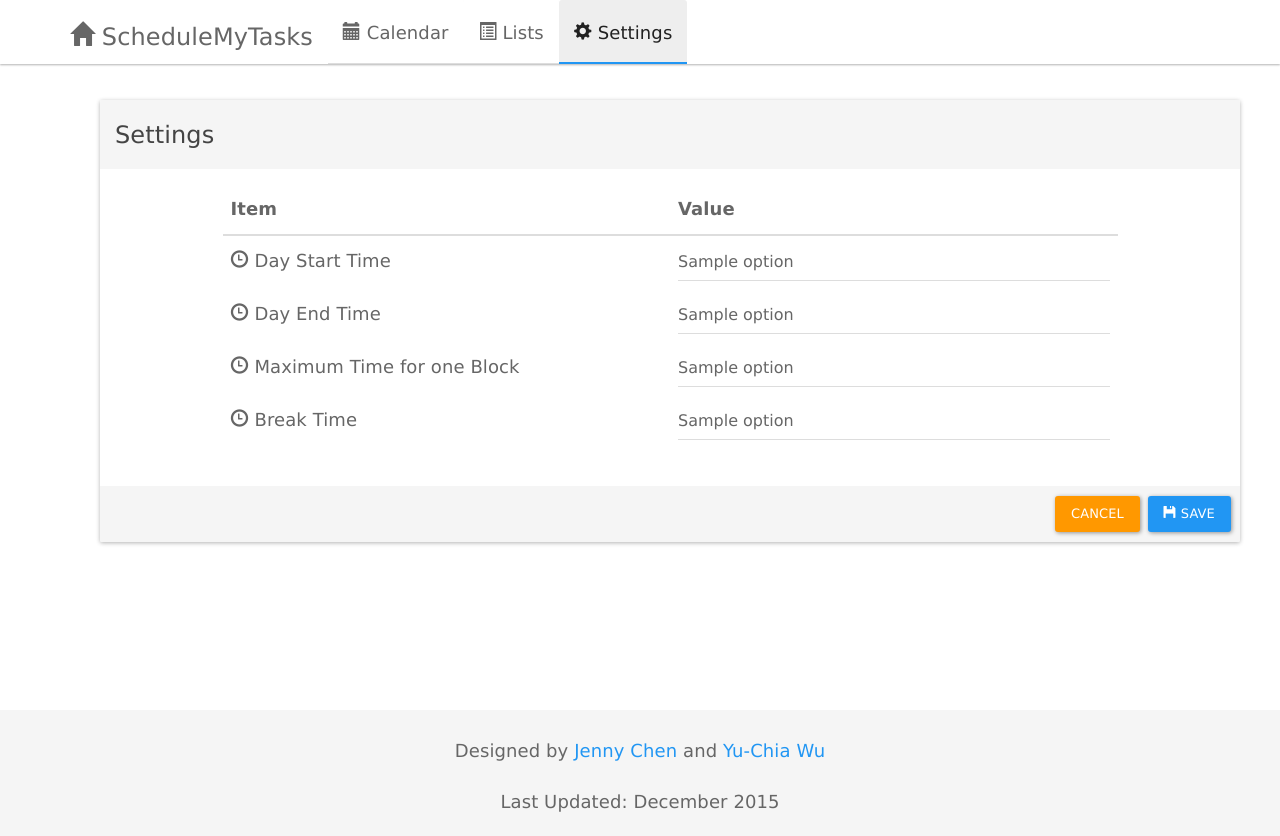
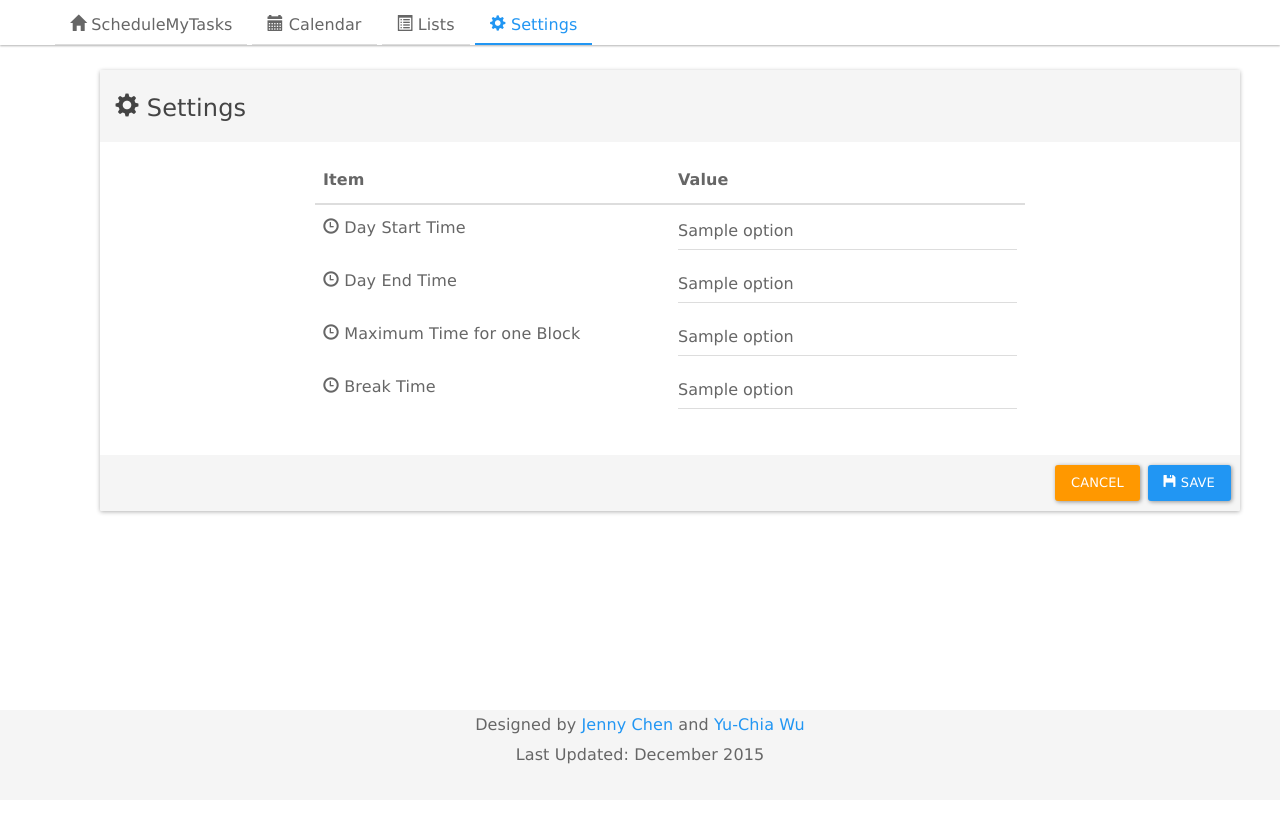
Before and after one commit to gges5110/ScheduleMyTasks, a Python web app: template templates/settings.html in a window 1280 px wide. After the commit the page ends 764 px from the top, so only its background shows below. Run offline with Jinja, Linux system fonts and the light colour scheme; the template is opened without the code that fills it: most values are stand-ins (such as "Sample title", 1, 10 or a date in 2020); some libraries are stand-ins or nearby versions.

Commit message:
add footer

```diff
--- a/bootstrap/css/theme.css
+++ b/bootstrap/css/theme.css
@@ -1,11 +1,16 @@
-* {
-  margin: 0;
+.navbar-nav > li > a, .navbar-brand {
+    padding-top:10px !important; padding-bottom:0 !important;
+    height: 45px;
+}
+.navbar {min-height:45px !important;}
+
+a.navbar-brand {
+  font-size: 16px;
+  /*margin-right: 200px;*/
 }
 
-body {
-  padding: 0;
-  font-family: "Lucida Grande",Helvetica,Arial,Verdana,sans-serif;
-  font-size: 18px;
+li.nav_li {
+  margin-right: 20px;
 }
 
 .table-borderless td, .table-borderless th {
@@ -153,16 +158,48 @@ body {
 .scrollbar-inner > .scroll-element.scroll-x.scroll-scrolly_visible .scroll-element_size { left: -12px; }
 .scrollbar-inner > .scroll-element.scroll-y.scroll-scrollx_visible .scroll-element_size { top: -12px; }
 
+body {
+  font-family: "Lucida Grande",Helvetica,Arial,Verdana,sans-serif;
+  font-size: 16px;
+}
+
 html, body {
+  padding: 0;
   height: 100%;
-  width: 100%;
+  /*width: 100%;*/
 }
 
 .wrapper {
   min-height: 100%;
-  height: auto;
-  height: 100%;
-  margin: 0 auto -90px;
+  position:relative;
+  /*height: 100%;*/
+  /*margin: 0 auto -90px;*/
+}
+
+.footer {
+    /*clear: both;*/
+    /*position: relative;*/
+    text-align: center;
+    background-color: #f5f5f5;
+    position: absolute;
+    width: 100%;
+    height: 90px;
+    bottom: 0;
+    left: 0;
+}
+
+/*#footer {
+	background:#ffab62;
+	width:100%;
+	height:100px;
+	position:absolute;
+	bottom:0;
+	left:0;
+}*/
+
+
+#intelligent_gap {
+    margin-top: 40px;
 }
 
 #nprogress  {
@@ -173,19 +210,3 @@ html, body {
   border: 1px solid;
   border-radius: 15px;
 }
-
-.footer {
-    clear: both;
-    position: relative;
-    text-align: center;
-    background-color: #f5f5f5;
-    padding-top: 24px;
-}
-
-#intelligent_gap {
-    margin-top: 40px;
-}
-
-#container {
-  margin-top: 30px;
-}
--- a/templates/base.html
+++ b/templates/base.html
@@ -51,11 +51,11 @@
     </head>
 
     <body>
-        <div class="wrapper scrollbar-inner">
+        <div class="wrapper">
             <!-- Fixed navbar -->
             <nav class="navbar navbar-default navbar-fixed-top">
                 <div class="container">
-                    <div class="navbar-header">
+                    <!-- <div class="navbar-header">
                         <button type="button" class="navbar-toggle collapsed" data-toggle="collapse" data-target="#navbar" aria-expanded="false" aria-controls="navbar">
                             <span class="sr-only">Toggle navigation</span>
                             <span class="icon-bar"></span>
@@ -63,40 +63,44 @@
                             <span class="icon-bar"></span>
                         </button>
 
+
+                    </div> -->
+
+                    <!-- <div id="navbar" class="navbar-collapse collapse"> -->
+                        <ul class="nav nav-tabs">
+                            <li class="nav_li">
                               <a class="navbar-brand" href="/">
                                   <i class="glyphicon glyphicon-home"></i>
                                   <span>ScheduleMyTasks</span>
                               </a>
-                    </div>
+                            </li>
 
-                    <div id="navbar" class="navbar-collapse collapse">
-                        <ul class="nav navbar-nav nav-tabs">
-                            <li role="presentation" id="li_calendar">
-                                <a href="/calendar" id="calendar_nav">
+                            <li id="li_calendar" class="nav_li">
+                                <a class="navbar-brand" href="/calendar" id="calendar_nav">
                                     <i class="glyphicon glyphicon-calendar" ></i>
                                     <span>Calendar</span>
                                 </a>
                             </li>
-                            <li role="presentation" id="li_lists">
-                                <a href="/manage_lists" id="list_nav">
+                            <li id="li_lists" class="nav_li">
+                                <a class="navbar-brand" href="/manage_lists" id="list_nav">
                                     <i class="glyphicon glyphicon-list-alt" ></i>
                                     <span>Lists</span>
                                 </a>
                             </li>
-                            <li role="presentation" id="li_settings">
-                                <a href="/settings" id="list_nav">
+                            <li id="li_settings" class="nav_li">
+                                <a class="navbar-brand" href="/settings" id="list_nav">
                                     <i class="glyphicon glyphicon-cog" ></i>
                                     <span>Settings</span>
                                 </a>
                             </li>
                         </ul>
-                    </div><!--/.nav-collapse -->
+                    <!-- </div> -->
                 </div>
             </nav>
 
 
 
-            <div class="container" style="padding-top: 100px;" role="main">
+            <div class="container" style="padding-top: 70px; padding-bottom: 100px;" role="main">
 
             {% block header %}
             {% endblock %}
@@ -104,18 +108,19 @@
             {% block content %}
             {% endblock %}
             </div>
-        </div>
+
             <footer class="footer">
                  <div class="container">
                      <p>
                          Designed by <a href="https://www.linkedin.com/in/jenny-chen-1a953969">Jenny Chen</a>
                          and <a href="http://gerry-wu.strikingly.com/"> Yu-Chia Wu</a>
-                </p>
-                <p>
+                         <br>
                          Last Updated: December 2015
                      </p>
                  </div>
              </footer>
+        </div>
+
 
         <script>
         $(function() { // document ready
@@ -126,10 +131,10 @@
             };
             $(document).on('click', '#calendar_nav', nstart);
             $(document).on('click', '#list_nav', nstart);
-            $('nav.navbar-fixed-top').autoHidingNavbar({
-              showOnUpscroll: false,
-              showOnBottom: false
-            });
+            // $('nav.navbar-fixed-top').autoHidingNavbar({
+            //   showOnUpscroll: false,
+            //   showOnBottom: false
+            // });
 
             toastr.options = {
               "positionClass": "toast-bottom-left"
--- a/templates/calendar.html
+++ b/templates/calendar.html
@@ -42,8 +42,10 @@ div.fc-center>h2 {
     <div class="container">
         <div class="panel panel-default">
             <div class="panel-heading">
-                <h4>Calendar for
-                  <a href="https://calendar.google.com/calendar/">{{ email }}</a>
+                <h4>
+                  <i class="glyphicon glyphicon-calendar" ></i>
+                  <span>Calendar for
+                  <a href="https://calendar.google.com/calendar/">{{ email }}</a></span>
                 </h4>
             </div>
 
--- a/templates/manage_lists.html
+++ b/templates/manage_lists.html
@@ -16,7 +16,10 @@ span.list_name_span {
     <div class="container centered">
         <div class="panel panel-default">
             <div class="panel-heading">
-                <h4>Existing Lists for {{ email }}</h>
+                <h4>
+                  <i class="glyphicon glyphicon-list-alt" ></i>
+                  <span>Existing Lists for {{ email }}</span>
+                </h4>
             </div>
 
             <div class="panel-body">
--- a/templates/settings.html
+++ b/templates/settings.html
@@ -5,16 +5,19 @@
     <div class="container centered">
         <div class="panel panel-default">
             <div class="panel-heading">
-                <h4>Settings</h>
+                <h4>
+                  <i class="glyphicon glyphicon-cog" ></i>
+                  <span>Settings</span>
+                </h4>
             </div>
 
             <div class="panel-body">
-              <div class="col-sm-10 col-sm-offset-1">
+              <div class="col-sm-8 col-sm-offset-2">
                 <table class="table table-borderless">
                   <thead>
                       <tr>
-                          <th class="col-sm-4">Item</th>
-                          <th class="col-sm-4">Value</th>
+                          <th class="col-sm-2">Item</th>
+                          <th class="col-sm-2">Value</th>
                       </tr>
                   </thead>
                   <tbody>
```
Lines whose indentation alone changed are shown as unchanged.
